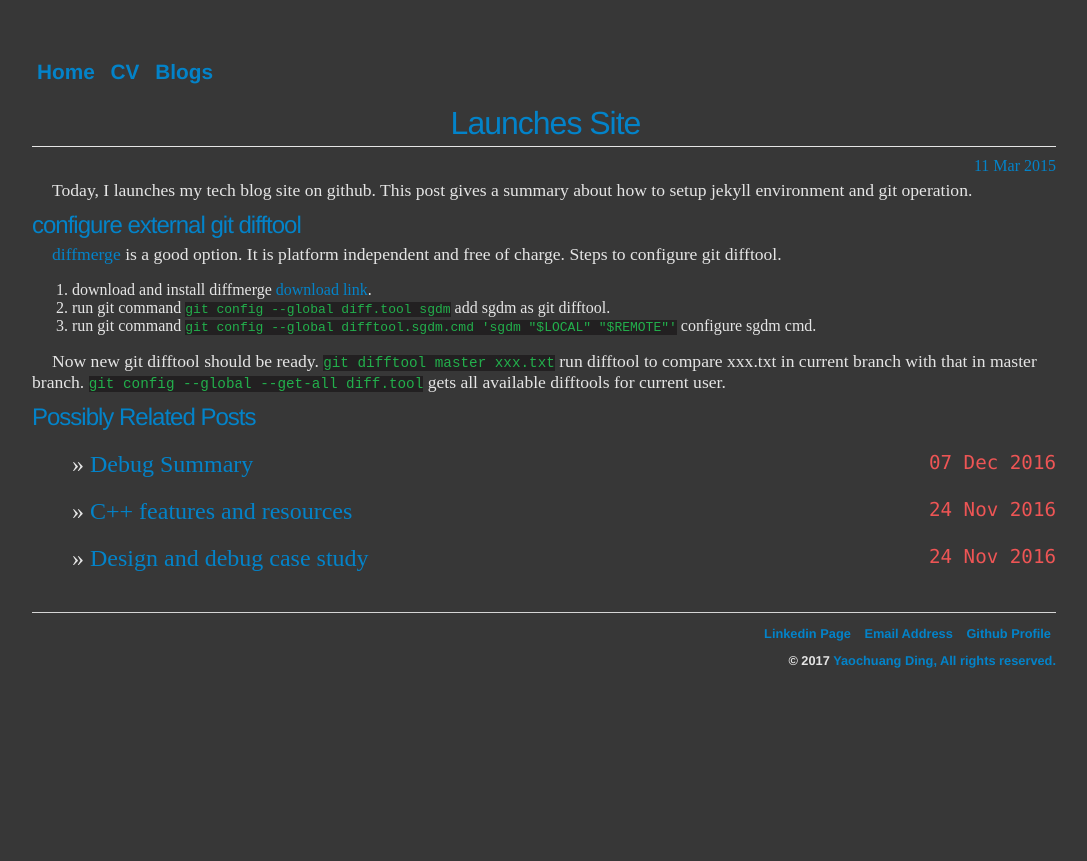
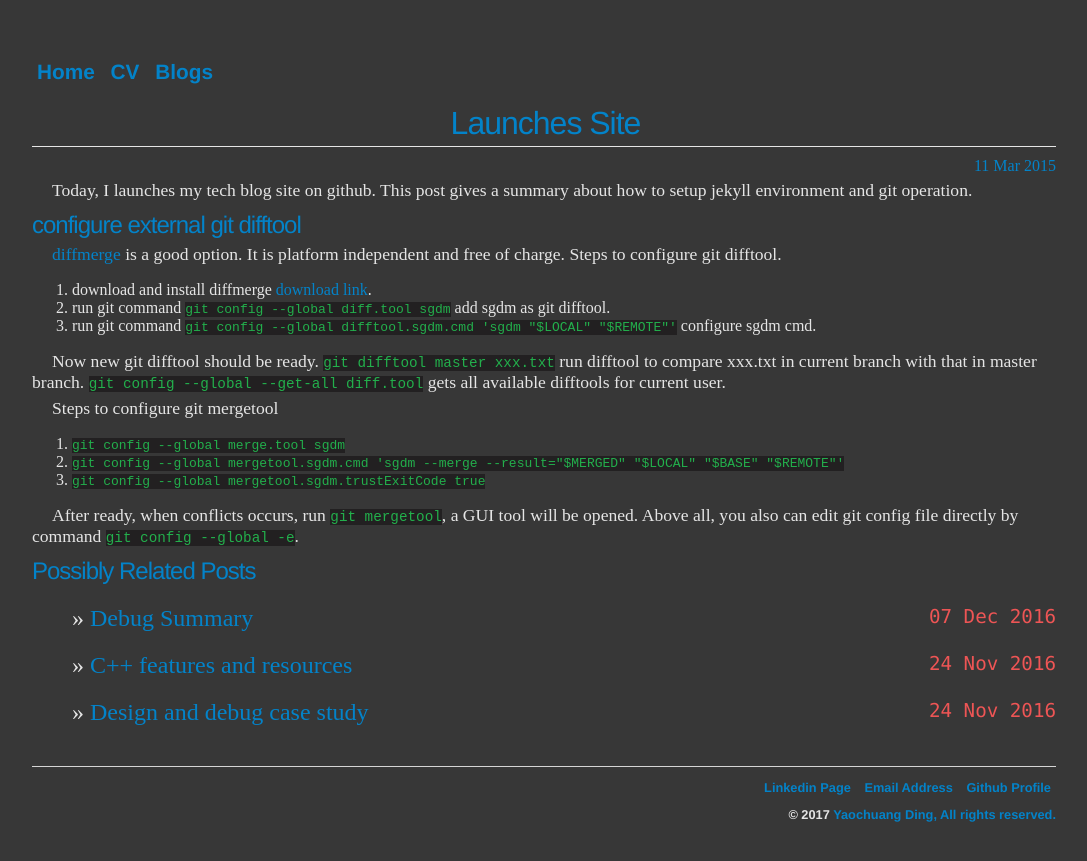
Before and after one commit to ychding11/ychding11.github.io, a Jekyll site: the page built from _posts/2015-03-12-site-launched.md, in a window 1280 px wide. Shown: the top 861 px of the page, without its empty margins (96-1183 px from the left). Built offline with Jekyll 4.4.1, drawn with Linux system fonts in a browser that asks for light colours.

Commit message:
how to configure git mergetool

```diff
--- a/_posts/2015-03-12-site-launched.md
+++ b/_posts/2015-03-12-site-launched.md
@@ -19,3 +19,12 @@ platform independent and free of charge. Steps to configure git difftool.
 Now new git difftool should be ready. `git difftool master xxx.txt` run difftool to compare xxx.txt in current
 branch with that in master branch. `git config --global --get-all diff.tool` gets all available difftools for
 current user.
+
+Steps to configure git mergetool
+
+1. `git config --global merge.tool sgdm`
+2. `git config --global mergetool.sgdm.cmd 'sgdm --merge --result="$MERGED" "$LOCAL" "$BASE" "$REMOTE"'`
+3. `git config --global mergetool.sgdm.trustExitCode true`
+
+After ready, when conflicts occurs, run `git mergetool`, a GUI tool will be opened. Above all, you also can
+edit git config file directly by command `git config --global -e`.
```
